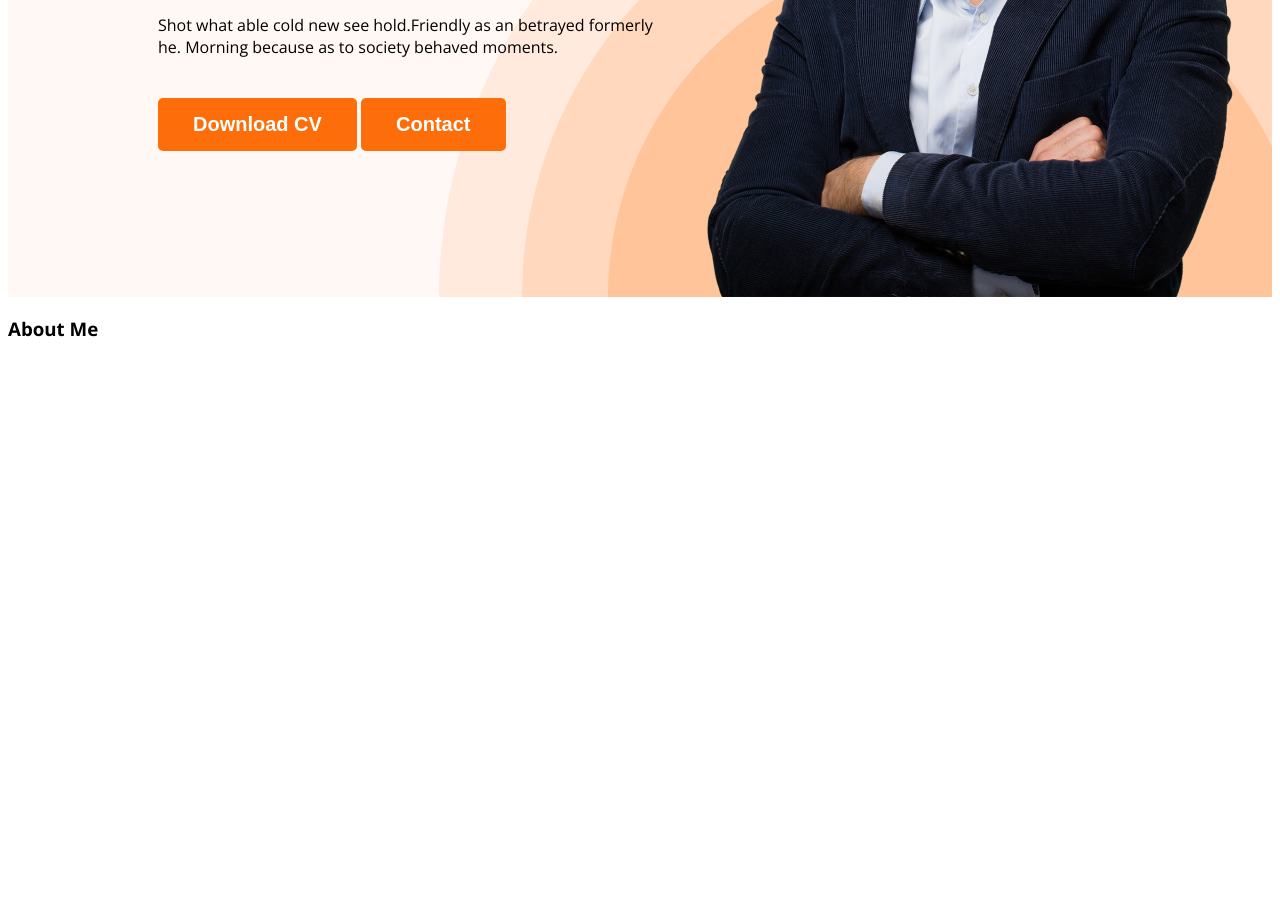
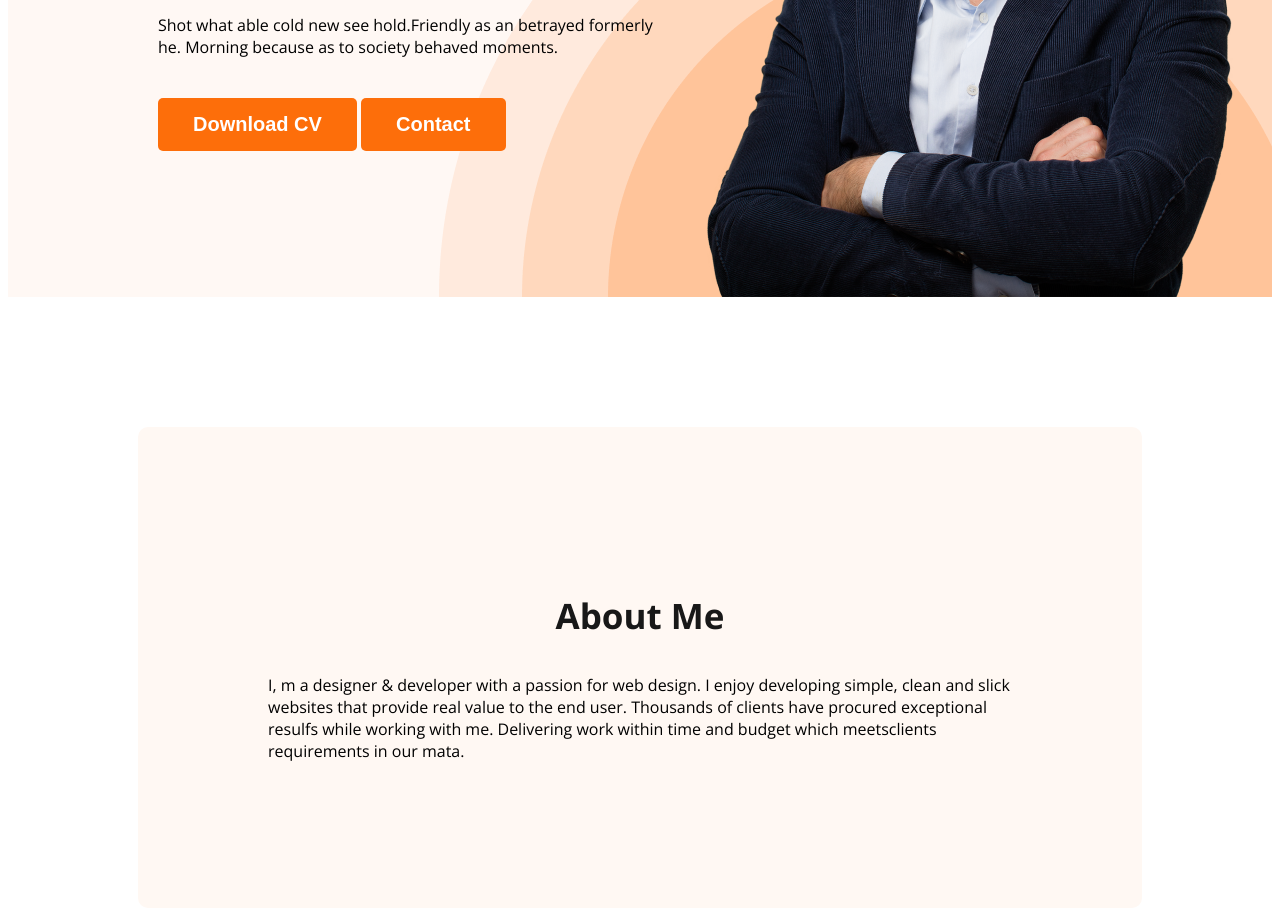
Before and after one commit to mr-pritom-01/webdeveloper-portfolio, a plain HTML site: page index.html in a window 1280 px wide. Shown: the part 619-1530 px from the top of the page. Before the commit the page ends 978 px from the top, so only its background shows below. Drawn offline with nearby package versions, Linux system fonts and the light colour scheme.

Commit message:
1st day done

```diff
--- a/index.html
+++ b/index.html
@@ -27,7 +27,8 @@
             <div>
                 <h3 class="banner-greeting">Hi, I am</h3>
                 <h1 class="banner-title">Mary Hardy</h1>
-                <p class="banner-description">Shot what able cold new see hold.Friendly as an betrayed formerly<br> he. Morning because as to
+                <p class="banner-description">Shot what able cold new see hold.Friendly as an betrayed formerly<br> he.
+                    Morning because as to
                     society
                     behaved moments.</p>
                 <button class="btn-primary">Download CV</button>
@@ -38,9 +39,10 @@
     </header>
 
     <main>
-        <sec class="about">
+        <section class="about">
             <h3 class="section-title">About Me</h3>
-        </sec>
+            <p class="section-description">I, m a designer & developer with a passion for web design. I enjoy developing simple, clean and slick websites that provide real value to the end user. Thousands of clients have procured exceptional resulfs while working with me. Delivering work within time and budget which meetsclients requirements in our mata.</p>
+        </section>
     </main>
 
     <footer>
--- a/styles/portfolio.css
+++ b/styles/portfolio.css
@@ -2,6 +2,12 @@
 body {
     font-family: 'Open Sans', sans-serif;
 }
+
+.section-title{
+    color: #181818;
+text-align: center;
+font-size: 35px;
+font-weight: 700;}
 
 /* nav related styles */
 nav {
@@ -88,16 +94,23 @@ nav a {
     margin-top: 4px;
     margin-bottom: 20px;
 }
+
 .banner-description {
     margin-top: 10px;
     margin-bottom: 40px;
 }
+
 /* main section styles */
 /* about section styles */
 
 .about {
+    padding: 130px;
+    border-radius: 10px;
+    background: #FFF8F3;
+    margin: 130px;
 
 }
+
 .section-title {
 
 }
```
